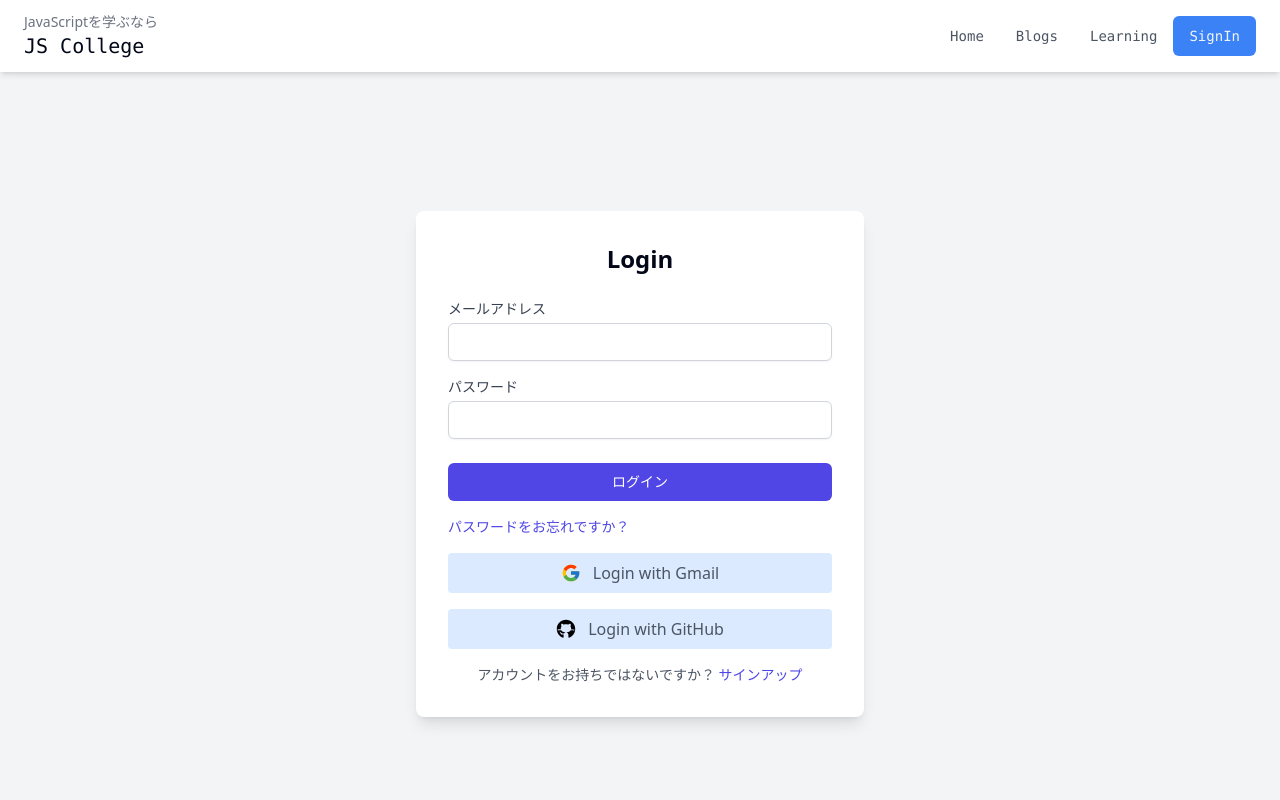
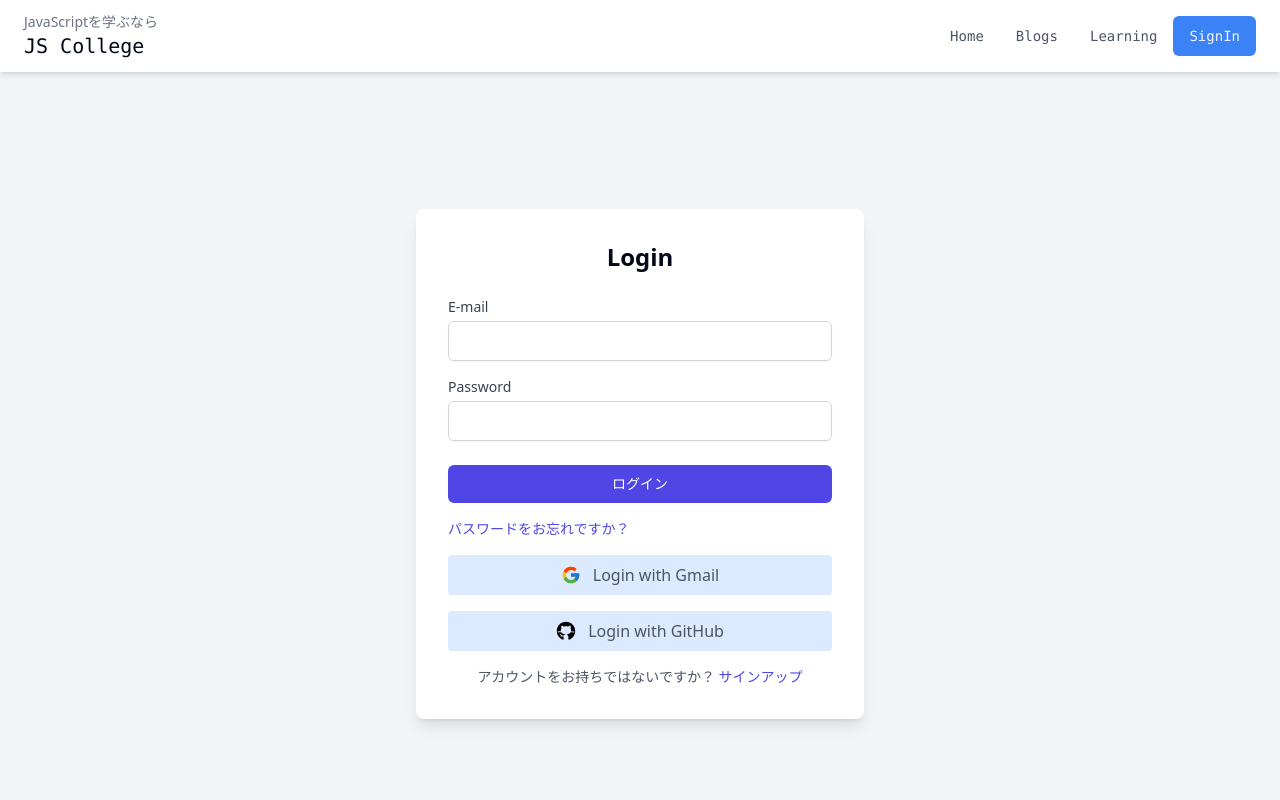
Before and after one commit to ikun2019/js-college-front, a Next.js app: page /auth/signin in a window 1280 px wide. Shown: the top 800 px of the page. Built offline with nearby package versions, Linux system fonts and the light colour scheme; no server answers; what @supabase/auth-helpers-react would draw is missing.

Commit message:
console削除

```diff
--- a/src/components/blogs/Card.jsx
+++ b/src/components/blogs/Card.jsx
@@ -3,7 +3,6 @@
 import Image from 'next/image';
 
 const Card = ({ meta }) => {
-	console.log('meta =>', meta);
 	return (
 		<>
 			<article className="h-full">
--- a/src/components/blogs/Sidebar.jsx
+++ b/src/components/blogs/Sidebar.jsx
@@ -10,7 +10,6 @@
 			const results = metas.filter((meta) => {
 				return meta.title.toLowerCase().includes(searchWord.toLowerCase());
 			});
-			console.log(results);
 			setResults(results);
 		} else {
 			setResults([]);
--- a/src/components/common/Auth.jsx
+++ b/src/components/common/Auth.jsx
@@ -4,6 +4,7 @@
 import useAuth from '../../hooks/useAuth';
 import GmailSignupButton from './GmailSignupButton';
 import GithubSignupButton from './GithubSignupButton';
+import { Input } from '../ui/input';
 
 const Auth = ({ signup }) => {
 	const { message, error, handleSignin, handleSignup, handleGmailSignin, handleGitHubSignin } =
@@ -45,9 +46,9 @@
 						{signup && (
 							<div className="mb-4">
 								<label htmlFor="name" className="block text-sm font-medium text-gray-700">
-									ニックネーム
+									Nickname
 								</label>
-								<input
+								<Input
 									id="name"
 									name="name"
 									type="name"
@@ -60,9 +61,9 @@
 						)}
 						<div className="mb-4">
 							<label htmlFor="email" className="block text-sm font-medium text-gray-700">
-								メールアドレス
+								E-mail
 							</label>
-							<input
+							<Input
 								id="email"
 								name="email"
 								type="email"
@@ -74,9 +75,9 @@
 						</div>
 						<div className="mb-6">
 							<label htmlFor="password" className="block text-sm font-medium text-gray-700">
-								パスワード
+								Password
 							</label>
-							<input
+							<Input
 								id="password"
 								name="password"
 								type="password"
--- a/src/components/common/BreadcrumbComponent.jsx
+++ b/src/components/common/BreadcrumbComponent.jsx
@@ -9,7 +9,6 @@
 } from '../ui/breadcrumb';
 
 const BreadcrumbComponent = ({ breadcrumbs }) => {
-	console.log('breadcrumbs =>', breadcrumbs);
 	const breadcrumbsLength = breadcrumbs.length;
 	return (
 		<>
--- a/src/components/layouts/Layout.jsx
+++ b/src/components/layouts/Layout.jsx
@@ -5,9 +5,11 @@
 const Layout = ({ children }) => {
 	return (
 		<>
-			<Header />
-			<main className="pt-16 pb-16 bg-gray-50">{children}</main>
-			<Footer />
+			<div className="flex flex-col min-h-screen">
+				<Header />
+				<main className="flex-grow pt-16 pb-16 bg-gray-50">{children}</main>
+				<Footer />
+			</div>
 		</>
 	);
 };
--- a/src/components/learnings/Card.jsx
+++ b/src/components/learnings/Card.jsx
@@ -28,7 +28,6 @@
 			}
 		);
 		const data = await response.json();
-		console.log(data);
 		return data.newImageUrl;
 	};
 
--- a/src/components/learnings/SidebarCourse.jsx
+++ b/src/components/learnings/SidebarCourse.jsx
@@ -1,7 +1,6 @@
 import React from 'react';
 
 const SidebarCourse = ({ headings }) => {
-	console.log('Headings =>', headings);
 	return (
 		<aside className="w-full lg:w-1/4 px-6 mb-12 lg:mb-0 mt-6 lg:mt-0">
 			<div className="bg-white p-6 rounded-lg shadow-lg mb-6">
--- /dev/null
+++ b/src/components/ui/input.jsx
@@ -0,0 +1,19 @@
+import * as React from "react"
+
+import { cn } from "@/lib/utils"
+
+const Input = React.forwardRef(({ className, type, ...props }, ref) => {
+  return (
+    (<input
+      type={type}
+      className={cn(
+        "flex h-10 w-full rounded-md border border-input bg-background px-3 py-2 text-sm ring-offset-background file:border-0 file:bg-transparent file:text-sm file:font-medium placeholder:text-muted-foreground focus-visible:outline-none focus-visible:ring-2 focus-visible:ring-ring focus-visible:ring-offset-2 disabled:cursor-not-allowed disabled:opacity-50",
+        className
+      )}
+      ref={ref}
+      {...props} />)
+  );
+})
+Input.displayName = "Input"
+
+export { Input }
--- a/src/hooks/useAuthSession.js
+++ b/src/hooks/useAuthSession.js
@@ -27,7 +27,6 @@
         throw new Error('プロフィールの取得ができませんでした。');
       };
       const data = await response.json();
-      console.log('data =>', data);
       setProfile(data.profile);
     } catch (error) {
       setError(error.message);
--- a/src/pages/auth/callback/index.jsx
+++ b/src/pages/auth/callback/index.jsx
@@ -6,7 +6,6 @@
 const Callback = () => {
 	const router = useRouter();
 	const { code } = router.query;
-	console.log('code', code);
 	useEffect(() => {
 		const fetchSession = async () => {
 			if (code) {
--- a/src/pages/auth/profile/edit.jsx
+++ b/src/pages/auth/profile/edit.jsx
@@ -5,6 +5,7 @@
 import useAuthSesseion from '@/hooks/useAuthSession';
 
 import Spinner from '@/components/common/Spinner';
+import { Input } from '@/components/ui/input';
 
 const edit = () => {
 	const { session, loading, profile, fetchUserProfile } = useAuthSesseion();
@@ -62,10 +63,13 @@
 					<h1 className="text-2xl font-bold mb-6">Edit Profile</h1>
 					<form onSubmit={updateProfile}>
 						<div className="mb-4">
-							<label className="block text-gray-700">Name</label>
-							<input
+							<label htmlFor="Name" className="block text-gray-700 text-sm">
+								Name
+							</label>
+							<Input
 								type="text"
 								name="name"
+								placeholder="name"
 								value={newProfile.name}
 								onChange={(e) => setNewProfile({ ...newProfile, name: e.target.value })}
 								className="w-full px-4 py-2 border rounded-lg focus:outline-none focus:border-blue-500"
--- a/src/pages/blogs/[slug]/index.jsx
+++ b/src/pages/blogs/[slug]/index.jsx
@@ -12,8 +12,6 @@
 import SinglePagenationComponent from '@/components/common/SinglePaginationComponent';
 
 const ArticlePage = ({ content, allBlogs, prevSlug, nextSlug }) => {
-	console.log('ArticlePage =>', allBlogs);
-	console.log('content =>', content);
 	const breadcrumbs = [
 		{ label: 'Home', href: '/' },
 		{ label: 'blogs', href: '/blogs' },
```
